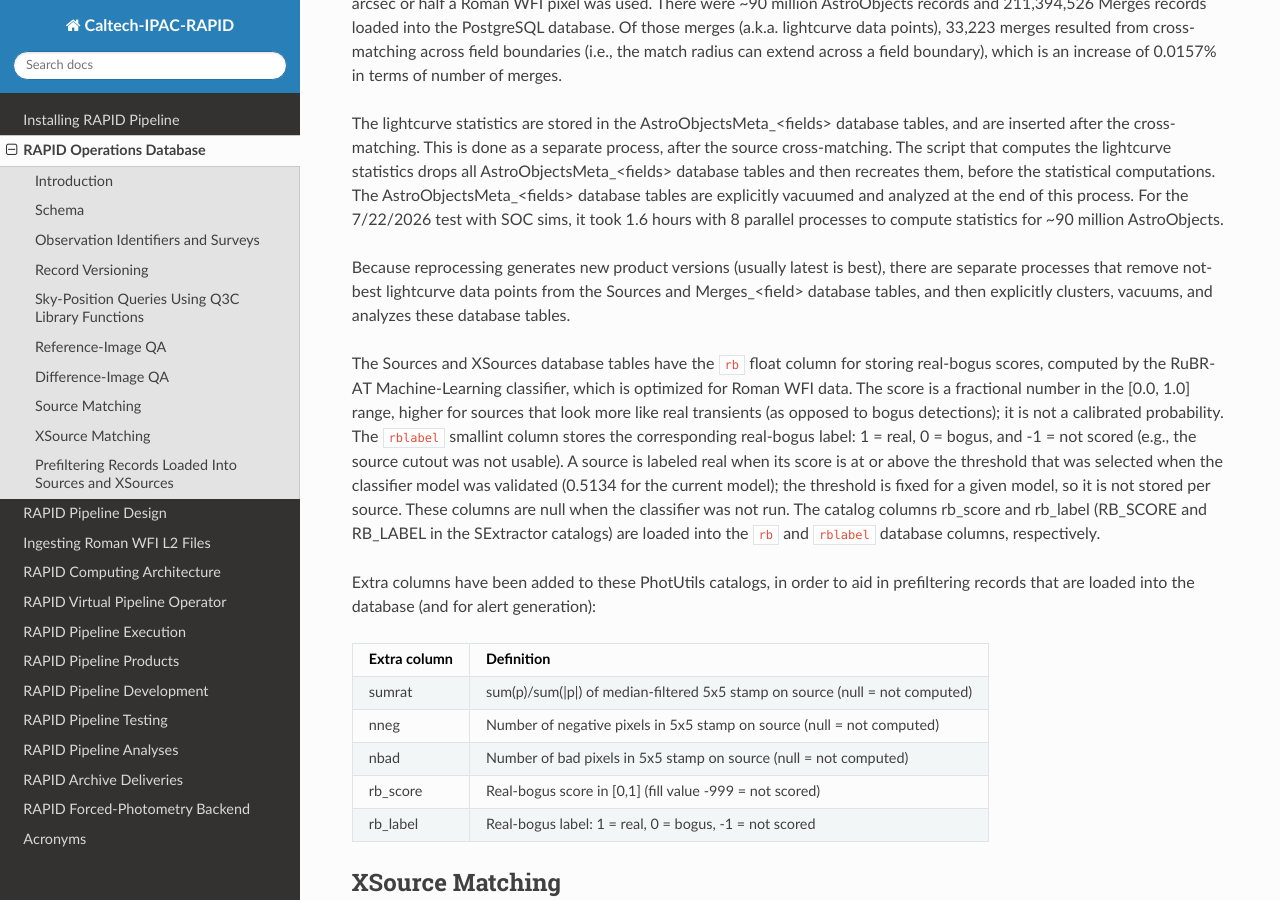
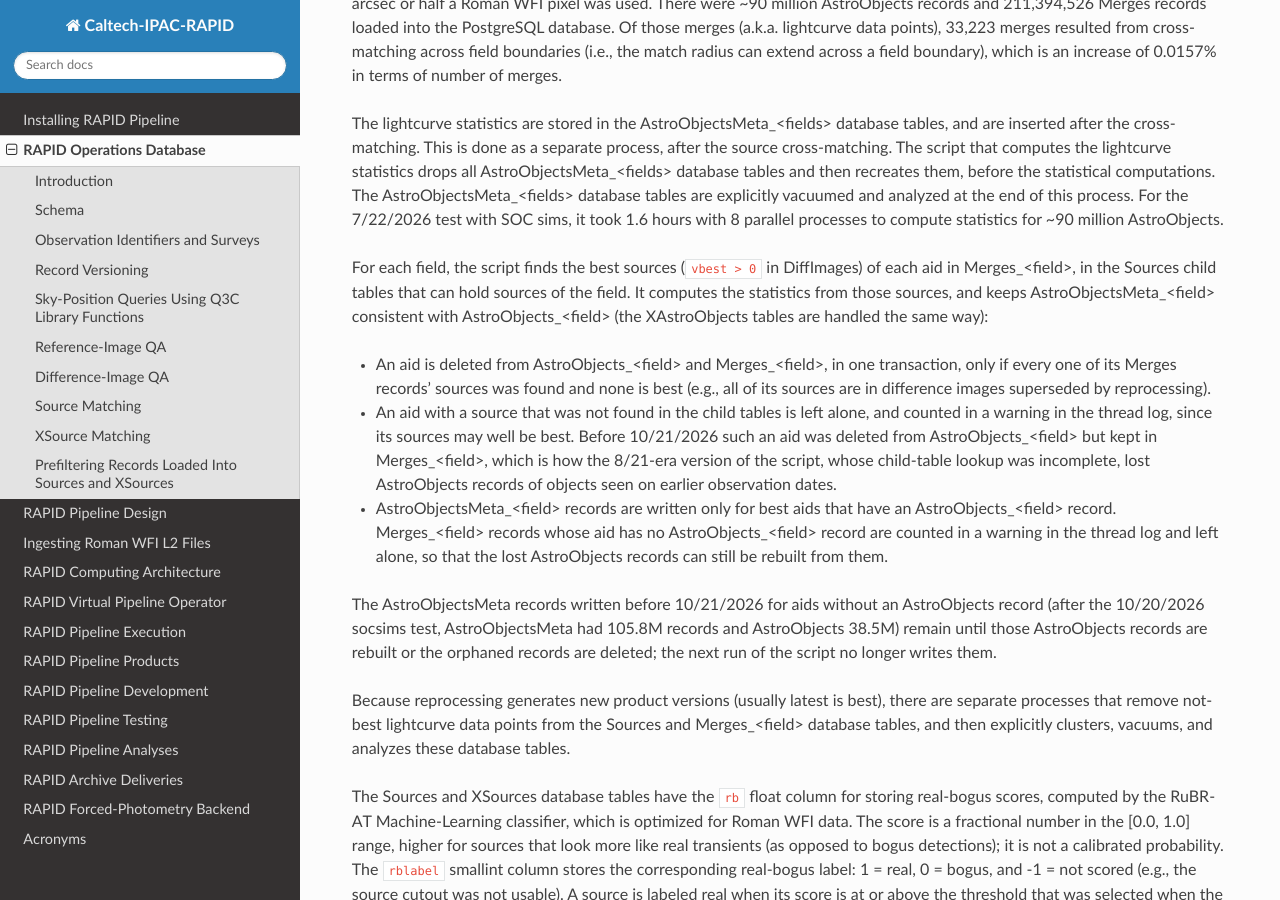
Before and after one commit to Caltech-IPAC/rapid, a Sphinx documentation site: the page built from docs/source/db/db.rst, in a window 1280 px wide and 900 px high, scrolled down 7466 px. Built offline with Sphinx 7.4.7 and the Read the Docs theme 3.1.0, drawn with Linux system fonts in a browser that asks for light colours; the version number could not be read and is left out.

Commit message:
Document the AstroObjectsMeta consistency rules and the ProcReqs clock-time fix
db.rst: when the lightcurve-statistics stage deletes AstroObjects and Merges records (found
and not best only), meta records only for aids with an AstroObjects record, and the orphaned
records left from before 10/21/2026.  vpo.rst: ProcReqs started/ended/elapsed from
clock_timestamp(), the wrong ended of earlier records, and the VPO's read-only queries ending
their transactions (with a query to check for idle-in-transaction connections).

Co-Authored-By: Claude Opus 5.5 (1M context) <noreply@anthropic.com>

```diff
--- a/docs/source/db/db.rst
+++ b/docs/source/db/db.rst
@@ -314,6 +314,29 @@ The AstroObjectsMeta_<fields> database tables are explicitly vacuumed and analyz
 For the 7/22/2026 test with SOC sims, it took 1.6 hours with 8 parallel processes to compute
 statistics for ~90 million AstroObjects.
 
+For each field, the script finds the best sources (``vbest > 0`` in DiffImages) of each aid in
+Merges_<field>, in the Sources child tables that can hold sources of the field.  It computes the
+statistics from those sources, and keeps AstroObjectsMeta_<field> consistent with
+AstroObjects_<field> (the XAstroObjects tables are handled the same way):
+
+* An aid is deleted from AstroObjects_<field> and Merges_<field>, in one transaction, only if
+  every one of its Merges records' sources was found and none is best (e.g., all of its sources
+  are in difference images superseded by reprocessing).
+* An aid with a source that was not found in the child tables is left alone, and counted in a
+  warning in the thread log, since its sources may well be best.  Before 10/21/2026 such an aid
+  was deleted from AstroObjects_<field> but kept in Merges_<field>, which is how the 8/21-era
+  version of the script, whose child-table lookup was incomplete, lost AstroObjects records of
+  objects seen on earlier observation dates.
+* AstroObjectsMeta_<field> records are written only for best aids that have an
+  AstroObjects_<field> record.  Merges_<field> records whose aid has no AstroObjects_<field>
+  record are counted in a warning in the thread log and left alone, so that the lost
+  AstroObjects records can still be rebuilt from them.
+
+The AstroObjectsMeta records written before 10/21/2026 for aids without an AstroObjects record
+(after the 10/20/2026 socsims test, AstroObjectsMeta had 105.8M records and AstroObjects 38.5M)
+remain until those AstroObjects records are rebuilt or the orphaned records are deleted; the
+next run of the script no longer writes them.
+
 Because reprocessing generates new product versions (usually latest is best), there are
 separate processes that remove not-best lightcurve data points from the Sources and Merges_<field> database tables,
 and then explicitly clusters, vacuums, and analyzes these database tables.
```
Also changed, not shown: docs/source/ops/vpo.rst (+18 -0 lines).
